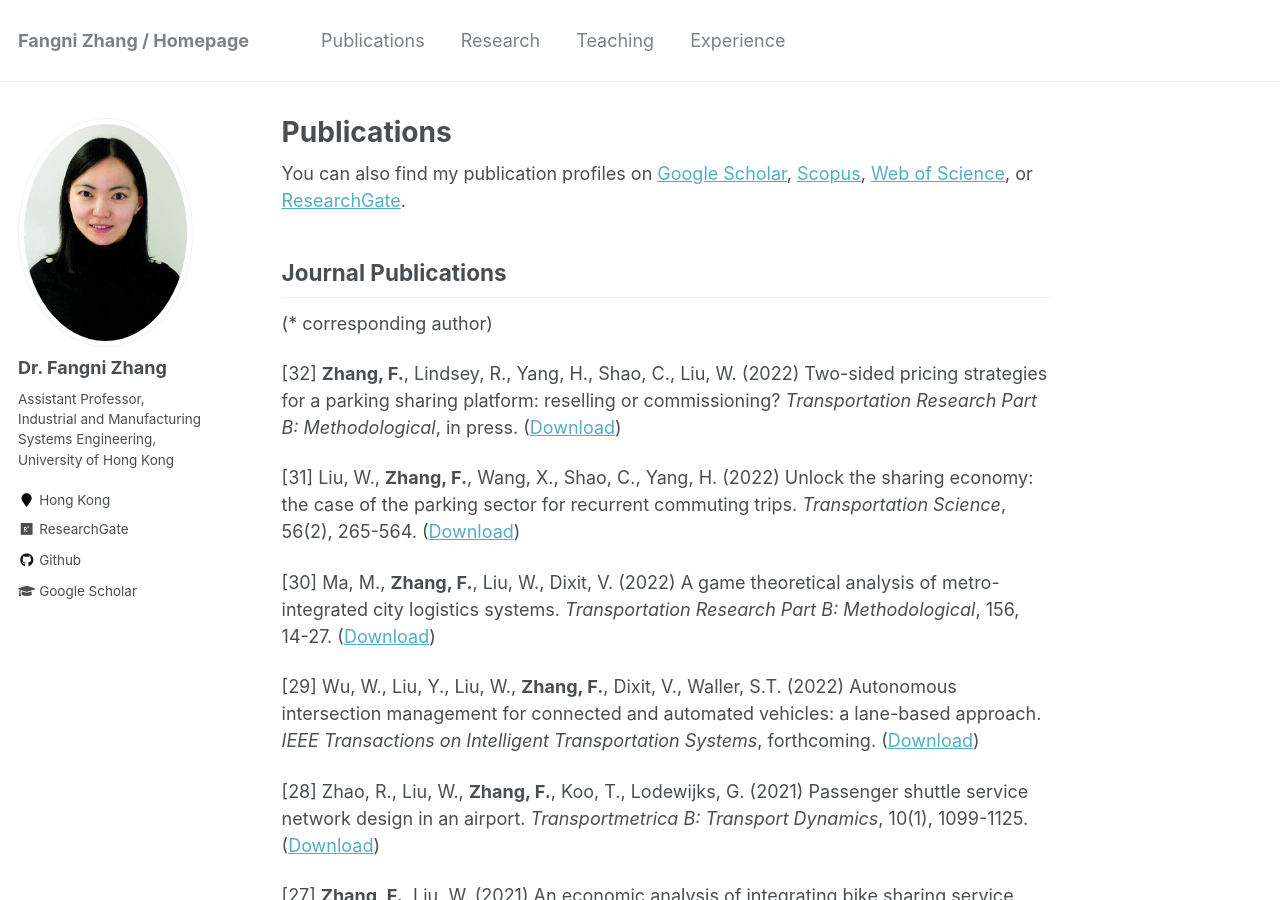
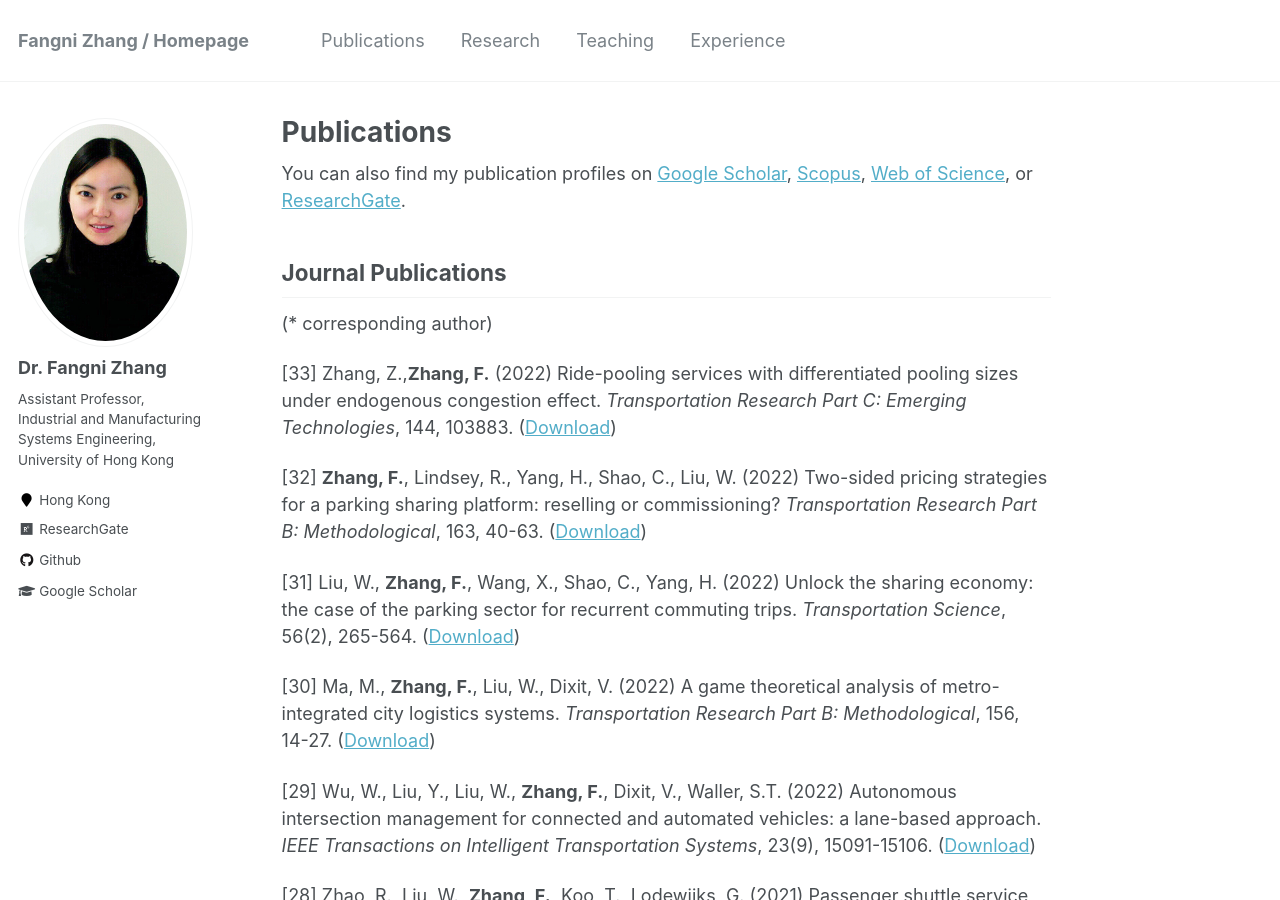
Before and after one commit to fangnizhang/fangnizhang.github.io, a Jekyll site: the page built from _pages/publications.md, in a window 1280 px wide and 900 px high. Built offline with Jekyll 4.4.1, drawn with Linux system fonts in a browser that asks for light colours; some of the changed text lies outside the part shown.

Commit message:
Update publications.md

```diff
--- a/_pages/publications.md
+++ b/_pages/publications.md
@@ -20,13 +20,15 @@ Journal Publications
 ----------
 (* corresponding author)
 
-[32] **Zhang, F.**, Lindsey, R., Yang, H., Shao, C., Liu, W. (2022) Two-sided pricing strategies for a parking sharing platform: reselling or commissioning? _Transportation Research Part B: Methodological_, in press. ([Download](https://www.researchgate.net/publication/361632263_Two-sided_pricing_strategies_for_a_parking_sharing_platform_reselling_or_commissioning))
+[33] Zhang, Z.,__Zhang, F.__ (2022) Ride-pooling services with differentiated pooling sizes under endogenous congestion effect. _Transportation Research Part C: Emerging Technologies_, 144, 103883. ([Download](https://doi.org/10.1016/j.trc.2022.103883))
+
+[32] **Zhang, F.**, Lindsey, R., Yang, H., Shao, C., Liu, W. (2022) Two-sided pricing strategies for a parking sharing platform: reselling or commissioning? _Transportation Research Part B: Methodological_, 163, 40-63. ([Download](https://doi.org/10.1016/j.trb.2022.06.009))
 
 [31] Liu, W., __Zhang, F.__, Wang, X., Shao, C., Yang, H. (2022) Unlock the sharing economy: the case of the parking sector for recurrent commuting trips. _Transportation Science_, 56(2), 265-564. ([Download](https://doi.org/10.1287/trsc.2021.1103))
 
 [30] Ma, M., __Zhang, F.__, Liu, W., Dixit, V. (2022) A game theoretical analysis of metro-integrated city logistics systems. _Transportation Research Part B: Methodological_, 156, 14-27. ([Download](https://doi.org/10.1016/j.trb.2021.12.005))
 
-[29] Wu, W., Liu, Y., Liu, W., __Zhang, F.__, Dixit, V., Waller, S.T. (2022) Autonomous intersection management for connected and automated vehicles: a lane-based approach. _IEEE Transactions on Intelligent Transportation Systems_, forthcoming. ([Download](https://doi.org/10.1109/TITS.2021.3136910))
+[29] Wu, W., Liu, Y., Liu, W., __Zhang, F.__, Dixit, V., Waller, S.T. (2022) Autonomous intersection management for connected and automated vehicles: a lane-based approach. _IEEE Transactions on Intelligent Transportation Systems_, 23(9), 15091-15106. ([Download](https://doi.org/10.1109/TITS.2021.3136910))
 
 [28] Zhao, R., Liu, W., __Zhang, F.__, Koo, T., Lodewijks, G. (2021) Passenger shuttle service network design in an airport. _Transportmetrica B: Transport Dynamics_, 10(1), 1099-1125. ([Download](https://doi.org/10.1080/21680566.2021.2008279))
 
@@ -46,7 +48,7 @@ Journal Publications
 
 [20] Yang, Z., Li, C., Jiao, J., Liu, W., __Zhang, F.\*__ (2020) On the joint impact of high-speed rail and megalopolis policy on regional economic growth in China. _Transport Policy_, 99, 20-30. [(Download)](https://doi.org/10.1016/j.tranpol.2020.08.007)
 
-[19] __Zhang, F.__, Liu, W., Lodewijks, G., Waller, S.T. (2020) The short-run and long-run equilibria for commuting with autonomous vehicles. _Transportmetrica B: Transport Dynamics_, in press. [(Download)](https://doi.org/10.1080/21680566.2020.1779146)
+[19] __Zhang, F.__, Liu, W., Lodewijks, G., Waller, S.T. (2020) The short-run and long-run equilibria for commuting with autonomous vehicles. _Transportmetrica B: Transport Dynamics_, 10(1), 803-830. [(Download)](https://doi.org/10.1080/21680566.2020.1779146)
 
 [18] Wei, B., Saberi, M., __Zhang, F.__, Liu, W., Waller, S.T. (2020) Modeling and managing ridesharing in a multi-modal network with an aggregate traffic representation: a doubly dynamical approach. _Transportation Research Part C: Emerging Technologies_, 117, 102670. [(Download)](https://doi.org/10.1016/j.trc.2020.102670)
 
```
